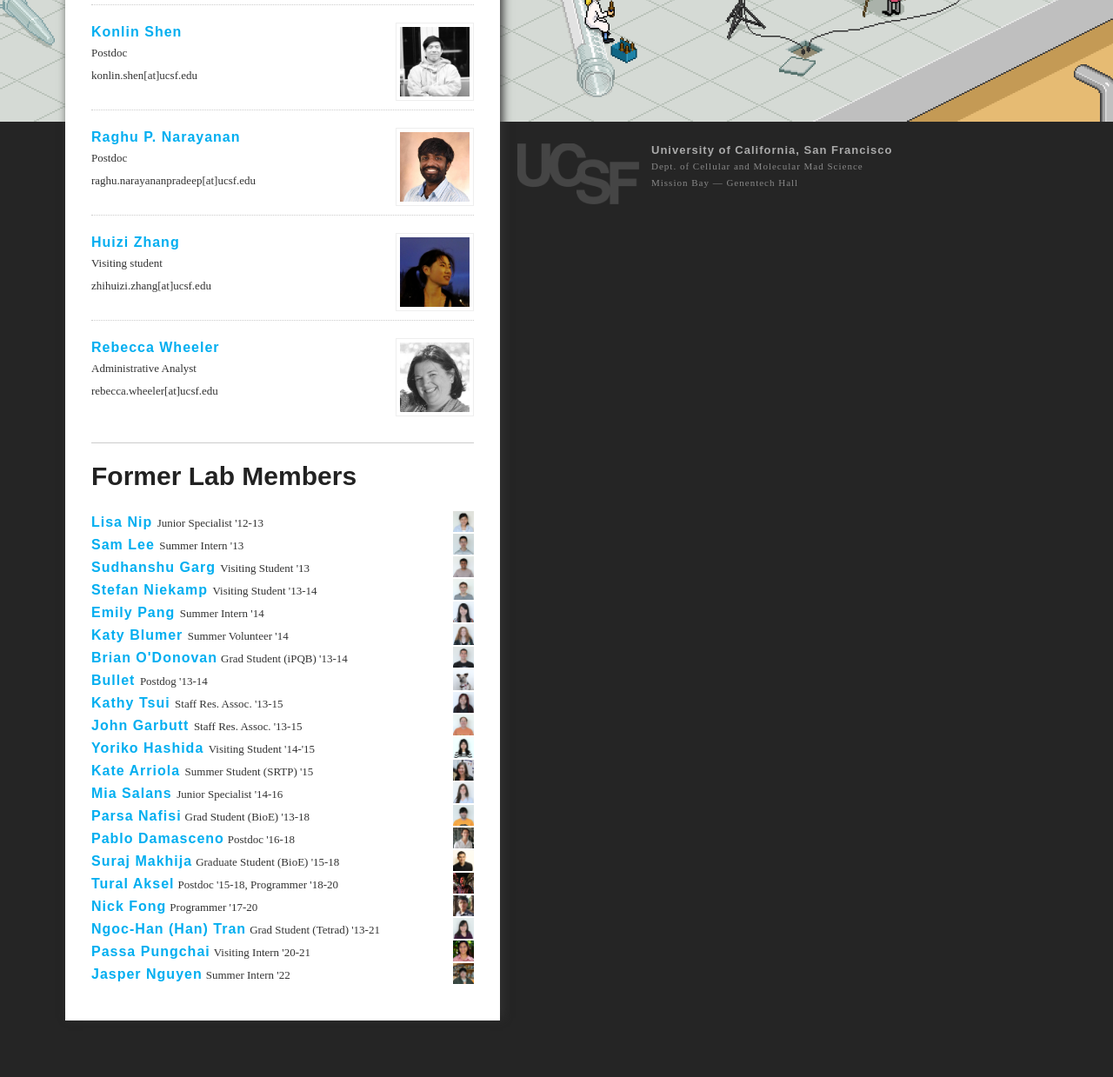
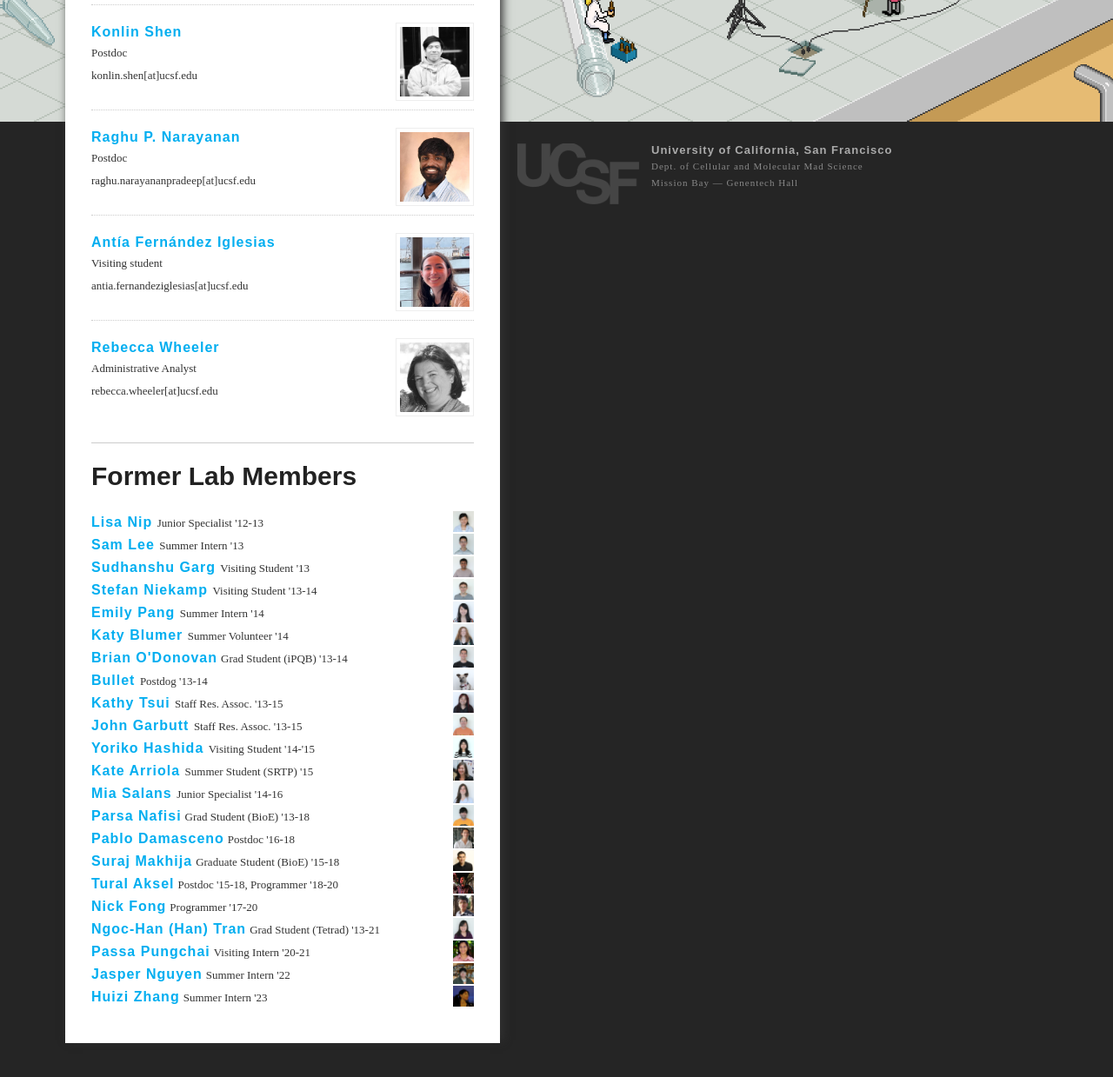
Before and after one commit to douglaslab/bionano.ucsf.edu, a Jekyll site: the page built from people.html, in a window 1280 px wide and 1400 px high, scrolled down 432 px. Shown: the top 1239 px of the window at 87% size. Built offline with Jekyll 4.4.1, drawn with Linux system fonts in a browser that asks for light colours; nearby versions of some CDN libraries.

Commit message:
Updates for Huizi and Antia

```diff
--- a/people.html
+++ b/people.html
@@ -51,14 +51,14 @@
 </div>
 
 <div class="biography">
-	<img src="/assets/images/portraits/huizi.png" class="portrait" height="100" />
+	<img src="/assets/images/portraits/antia.png" class="portrait" height="100" />
 	<h4 class="title">
-		<a href="#">Huizi Zhang</a>
+		<a href="https://www.linkedin.com/in/ant%C3%ADa-fern%C3%A1ndez-iglesias-9b6495115/">Antía Fernández Iglesias</a>
 	</h4>
 	<p class="text">
 		<small>
 			Visiting student</br>
-			zhihuizi.zhang[at]ucsf.edu</br>
+			antia.fernandeziglesias[at]ucsf.edu</br>
 		</small>
 	</p>
 </div>
@@ -106,5 +106,6 @@
 	<h4 style="display:inline;" class="title"><a target="_new" href="https://www.linkedin.com/in/ngoc-han-han-tran-68528846/">Ngoc-Han (Han) Tran</a></h4> <small>Grad Student (Tetrad) '13-21</small> <img src="/assets/images/portraits/han.png" class="smallportrait" /> <br>
 	<h4 style="display:inline;" class="title"><a target="_new" href="https://www.linkedin.com/in/passaep">Passa Pungchai</a></h4> <small>Visiting Intern '20-21</small> <img src="/assets/images/portraits/passa.png" class="smallportrait" /> <br>
 	<h4 style="display:inline;" class="title"><a target="_new" href="https://www.linkedin.com/in/jasper-nguyen/">Jasper Nguyen</a></h4> <small>Summer Intern '22</small> <img src="/assets/images/portraits/jasper.png" class="smallportrait" /> <br>
+	<h4 style="display:inline;" class="title"><a target="_new" href="https://www.linkedin.com/in/zhihuizi-zhang-621071258/">Huizi Zhang</a></h4> <small>Summer Intern '23</small> <img src="/assets/images/portraits/huizi.png" class="smallportrait" /> <br>
   </div>
 </div><!-- /biographies -->
```
Also changed, not shown: assets/images/portraits/antia.png (added).
